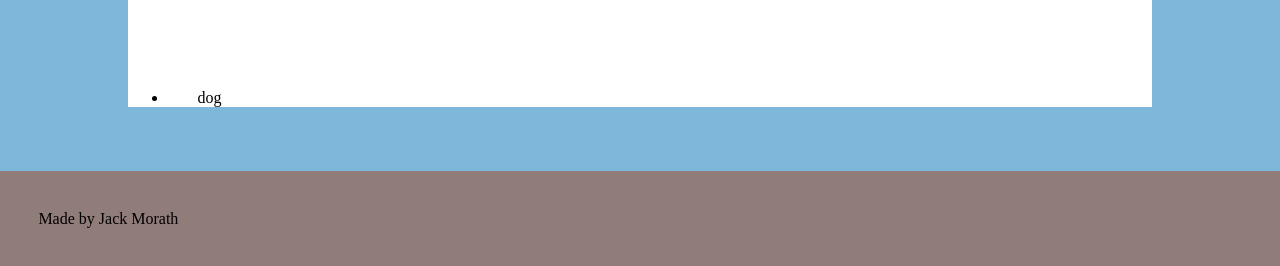
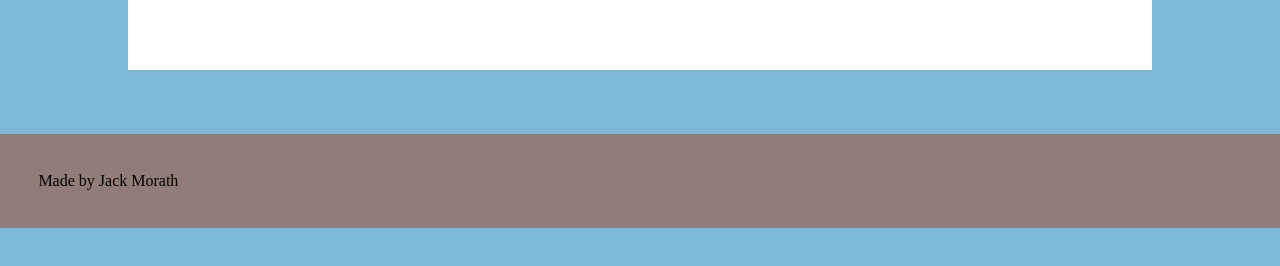
Before and after one commit to jack-morath/project-woof, a plain HTML site: page index.html in a window 1280 px wide. Shown: the part 985-1251 px from the top of the page. After the commit the page ends 1213 px from the top, so only its background shows below. Drawn offline with Linux system fonts and the light colour scheme.

Commit message:
Update index.html

```diff
--- a/index.html
+++ b/index.html
@@ -37,7 +37,7 @@
 				<div class="image">
 					<img src="img/rintintin" alt="rintintin" class="rin">
 				</div>
-				<li>dog</li>
+
 
 			</ul>
 		</section>
```
